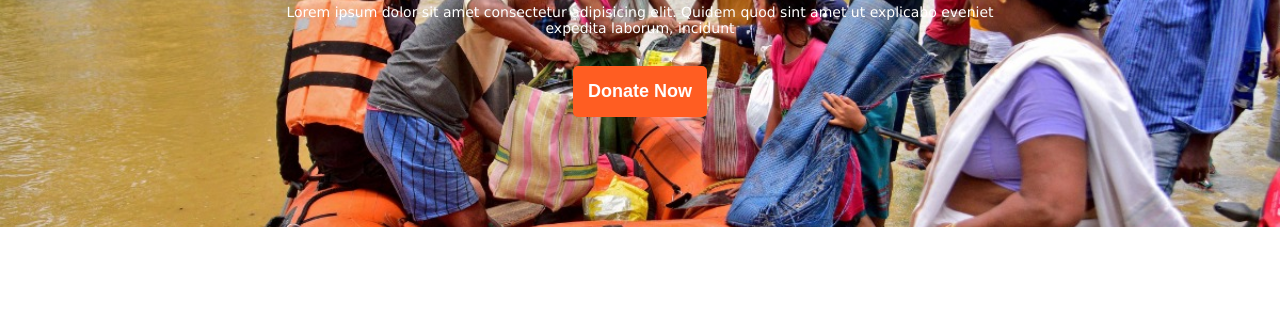
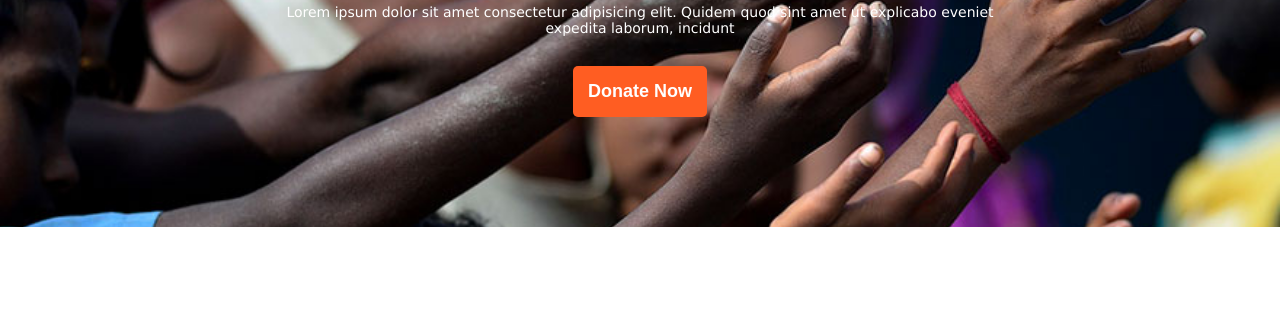
Before and after one commit to sayed8901/donate-today_demo-project, a plain HTML site: page index.html in a window 1280 px wide. Shown: the part 242-563 px from the top of the page. Drawn offline with Linux system fonts and the light colour scheme.

Commit message:
banner photo updated

```diff
--- a/style.css
+++ b/style.css
@@ -5,7 +5,7 @@ body{
     font-family:'Lucida Sans', 'Lucida Sans Regular', 'Lucida Grande', 'Lucida Sans Unicode', Geneva, Verdana, sans-serif
 }
 .banner{
-    background-image: url(images/donation5.jpg);
+    background-image: url(images/donation13.jpg);
     background-size: cover;
     padding: 110px 200px;
     text-align: center;
```
